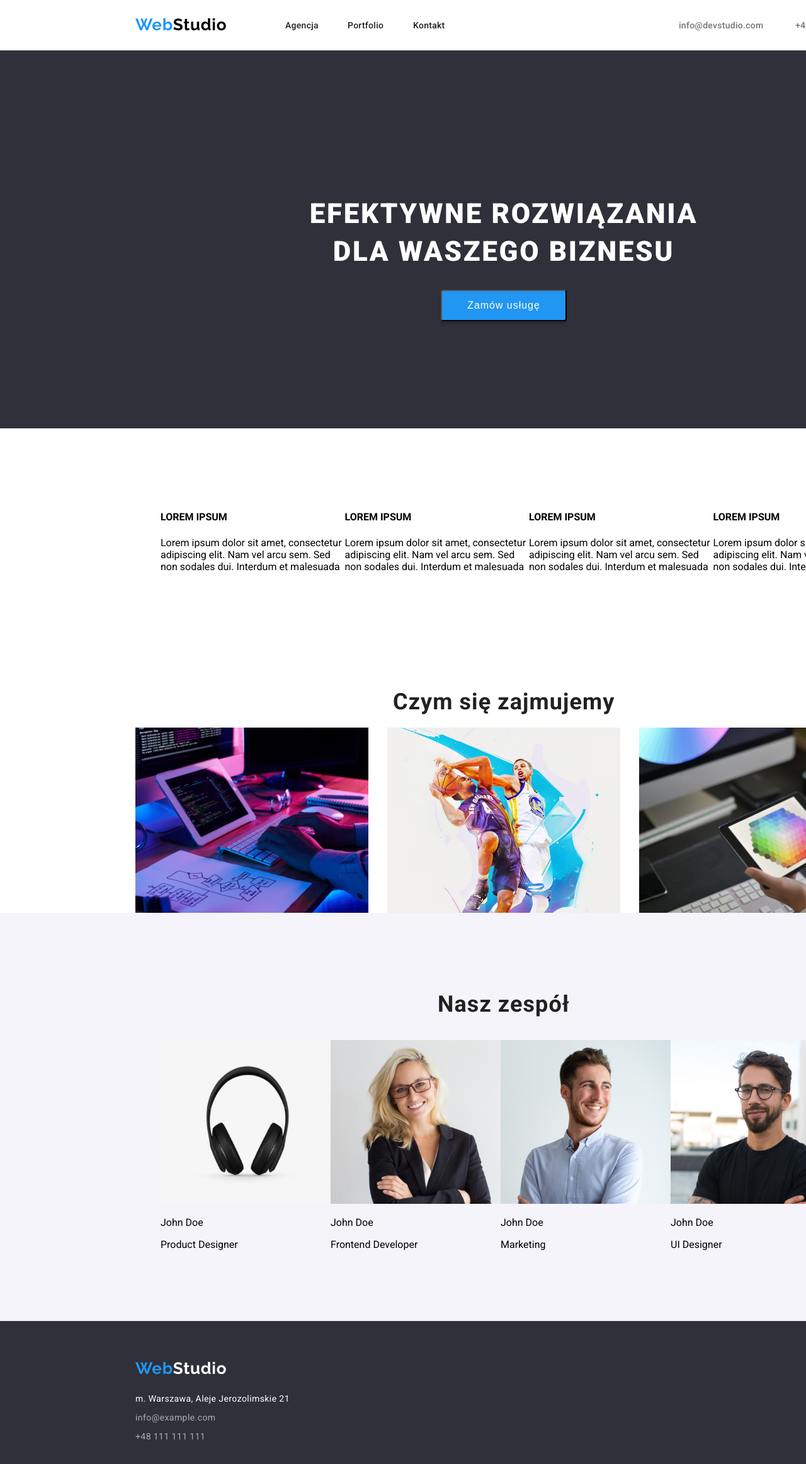
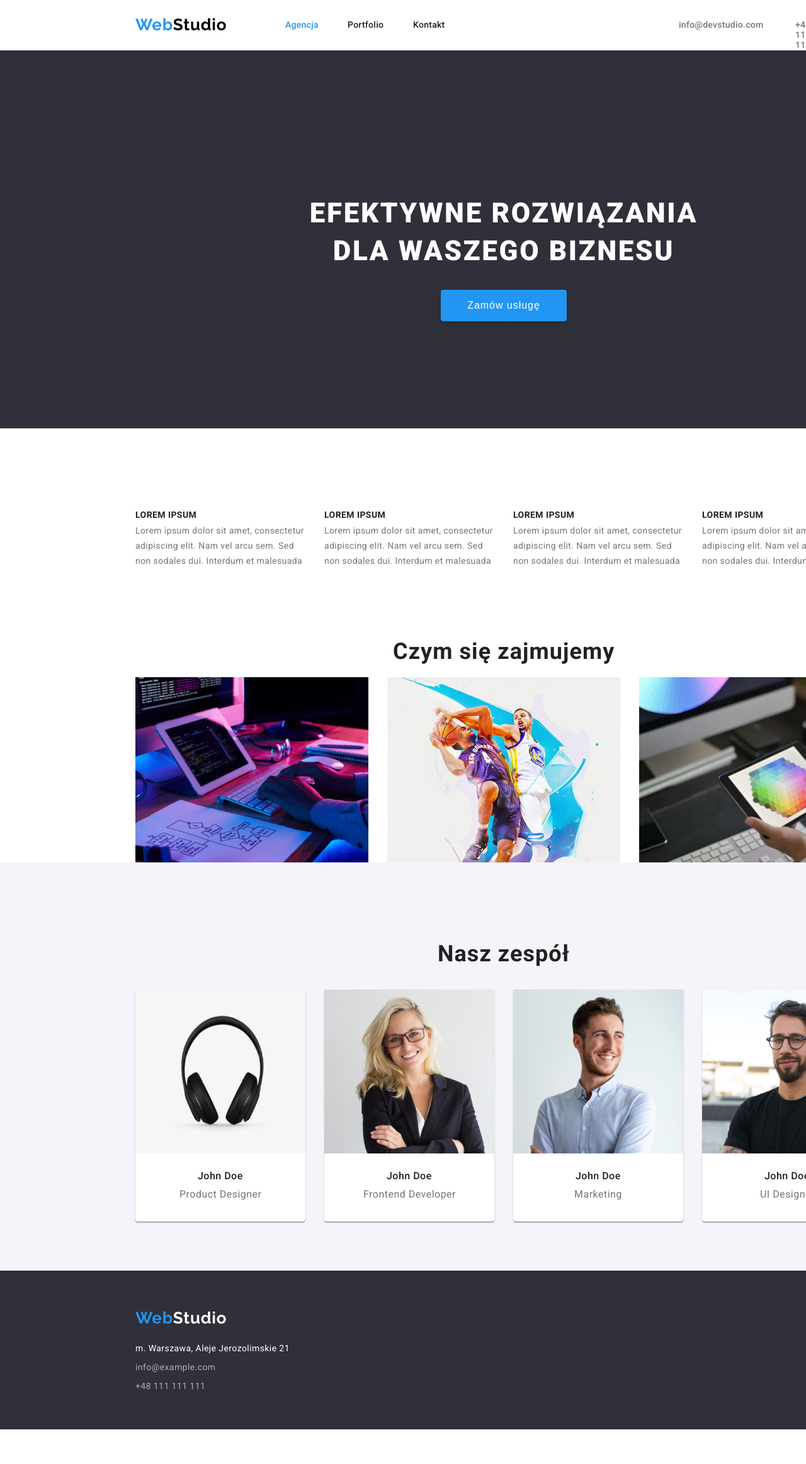
Before and after one commit to AdrianWojtowicz/goit-markup-hw-02, a plain HTML site: page index.html in a window 1280 px wide. Shown: the top 2324 px of the page at 63% size. After the commit the page ends 2269 px from the top, so only its background shows below. Drawn offline with Linux system fonts and the light colour scheme; files whose address does not match are found by name.

Commit message:
html+css part 2

```diff
--- a/css/styles.css
+++ b/css/styles.css
@@ -9,10 +9,9 @@
     left: 215px;
     top: 24px;
     font-family: Raleway;
-    font-style: normal;
     font-weight: bold;
     font-size: 26px;
-    line-height: 31px;
+    line-height: 1.19;
     letter-spacing: 0.03em;
     color: #000000;
     text-decoration: none;
@@ -28,17 +27,29 @@
     height: 16px;
     left: 453px;
     top: 32px;
-    font-family: Roboto;
-    font-style: normal;
     font-weight: 500;
     font-size: 14px;
-    line-height: 16px;
+    line-height: 1.14;
     letter-spacing: 0.02em;
     color: #212121;
     text-decoration: none;
 }
-.agencja:hover {
+.agencja:hover,
+.agencja:focus {
     color: #2196F3;
+}
+.agencja-aktywny {
+    position: absolute;
+    width: 53px;
+    height: 16px;
+    left: 453px;
+    top: 32px;
+    font-weight: 500;
+    font-size: 14px;
+    line-height: 1.14;
+    letter-spacing: 0.02em;
+    text-decoration: none;
+    color: #2196f3;
 }
 
 .portfolio {
@@ -47,17 +58,30 @@
     height: 16px;
     left: 552px;
     top: 32px;
-    font-family: Roboto;
-    font-style: normal;
     font-weight: 500;
     font-size: 14px;
-    line-height: 16px;
+    line-height: 1.14;
     letter-spacing: 0.02em;
     color: #212121;
     text-decoration: none;
 }
 
-.portfolio:hover {
+.portfolio-aktywny {
+    position: absolute;
+    width: 58px;
+    height: 16px;
+    left: 552px;
+    top: 32px;
+    font-weight: 500;
+    font-size: 14px;
+    line-height: 1.14;
+    letter-spacing: 0.02em;
+    color: #2196F3;
+    text-decoration: none;
+}
+
+.portfolio:hover,
+.portfolio:focus {
     color: #2196F3;
 }
 
@@ -67,18 +91,26 @@
     height: 16px;
     left: 656px;
     top: 32px;
-    font-family: Roboto;
-    font-style: normal;
     font-weight: 500;
     font-size: 14px;
-    line-height: 16px;
+    line-height: 1.14;
     letter-spacing: 0.02em;
     color: #212121;
     text-decoration: none;
 }
 
-.kontakt:hover {
+.kontakt:hover,
+.kontakt:focus,
+.tel-menu:hover,
+.tel-menu:focus,
+.email-menu:hover,
+.email-menu:focus,
+.mail-footer:hover,
+.mail-footer:focus,
+.tel-footer:hover,
+.tel-footer:focus {
     color: #2196F3;
+    cursor: pointer;
 }
 
 .email-menu {
@@ -87,38 +119,23 @@
     height: 16px;
     left: 1078px;
     top: 32px;
-    font-family: Roboto;
-    font-style: normal;
     font-weight: 500;
     font-size: 14px;
-    line-height: 16px;
+    line-height: 1.14;
     letter-spacing: 0.02em;
     color: #757575;
 }
 
-.email-menu:hover {
-    color: #2196F3;
-    cursor: pointer;
-}
-
 .tel-menu {
     position: absolute;
-    width: 110px;
     height: 16px;
     left: 1263px;
     top: 32px;
-    font-family: Roboto;
-    font-style: normal;
     font-weight: 500;
     font-size: 14px;
-    line-height: 16px;
+    line-height: 1.14;
     letter-spacing: 0.02em;
     color: #757575;
-}
-
-.tel-menu:hover {
-    color: #2196F3;
-    cursor: pointer;
 }
 
 .header {
@@ -136,11 +153,9 @@
     height: 120px;
     left: 452px;
     top: 200px;
-    font-family: Roboto;
-    font-style: normal;
     font-weight: 900;
     font-size: 44px;
-    line-height: 60px;
+    line-height: 1.36;
     text-align: center;
     letter-spacing: 0.06em;
     text-transform: uppercase;
@@ -154,15 +169,11 @@
     left: 700px;
     top: 380px;
     background: #2196F3;
+    font-size: 16px;
+    letter-spacing: 0.06em;
+    color: #FFFFFF;
     box-shadow: 0px 4px 4px rgba(0, 0, 0, 0.15);
     border-radius: 4px;
-}
-
-.zamow-usluge {
-    font-size: 16px;
-    line-height: 30px;
-    letter-spacing: 0.06em;
-    color: #FFFFFF;
 }
 
 .tabela-atuty {
@@ -172,10 +183,59 @@
     left: 215px;
     top: 774px;
     list-style: none;
-    white-space: wrap;
     display: flex;
 }
 
+.t1 {
+    position: absolute;
+    width: 270px;
+    height: 101px;
+    left: 0px;
+}
+
+.t2 {
+    position: absolute;
+    width: 270px;
+    height: 101px;
+    left: 300px;
+}
+
+.t3 {
+    position: absolute;
+    width: 270px;
+    height: 101px;
+    left: 600px;
+}
+
+.t4 {
+    position: absolute;
+    width: 270px;
+    height: 101px;
+    left: 900px;
+}
+
+.t1-naglowek, .t2-naglowek, .t3-naglowek, .t4-naglowek {
+    position: absolute;
+    width: 270px;
+    height: 16px;
+    font-weight: bold;
+    font-size: 14px;
+    line-height: 1,14;
+    letter-spacing: 0.03em;
+    text-transform: uppercase;
+    color: #212121;
+}
+
+.t1-tresc, .t2-tresc, .t3-tresc, .t4-tresc {
+    position: absolute;
+    width: 270px;
+    height: 75px;
+    top: 26px;
+    font-size: 14px;
+    line-height: 24px;
+    letter-spacing: 0.03em;
+    color: #757575;
+}
 
 .zajecia {
     position: absolute;
@@ -187,19 +247,14 @@
 
 .zajecia-naglowek {
     position: absolute;
-    width: 352px;
-    height: 42px;
     left: 409px;
-    top: 969px;
-    font-family: Roboto;
-    font-style: normal;
+    top: 889px;
     font-weight: bold;
     font-size: 36px;
     line-height: 42px;
     text-align: center;
     letter-spacing: 0.03em;
     color: #212121;
-    white-space: nowrap;
 }
 
 .box1 {
@@ -207,8 +262,7 @@
     width: 370px;
     height: 294px;
     left: 0px;
-    top: 1061px;
-    white-space: wrap;
+    top: 981px;
 }
 
 .box2 {
@@ -216,7 +270,7 @@
     width: 370px;
     height: 294px;
     left: 400px;
-    top: 1061px;
+    top: 981px;
 }
 
 .box3 {
@@ -224,7 +278,7 @@
     width: 370px;
     height: 294px;
     left: 800px;
-    top: 1061px;
+    top: 981px;
 }
 
 .zespol {
@@ -232,43 +286,143 @@
     width: 1600px;
     height: 648px;
     left: 0px;
-    top: 1449px;
+    top: 1369px;
     background: #F5F4FA;
 }
 
 .nasz-zespol {
     position: absolute;
-    width: 210px;
-    height: 42px;
     left: 695px;
-    top: 1543px;
-    font-family: Roboto;
-    font-style: normal;
+    top: 1463px;
     font-weight: bold;
     font-size: 36px;
     line-height: 42px;
     text-align: center;
     letter-spacing: 0.03em;
     color: #212121;
-    white-space: nowrap;
 }
+
 .tabela-zespol {
     list-style: none;
-    display: inline;
     position: absolute;
     width: 1170px;
     height: 368px;
     left: 215px;
-    top: 1635px;
+    top: 1555px;
     display: flex;
 }
 
-.footer {
+.zespol-1 {
+    position: absolute;
+    width: 270px;
+    height: 368px;
+    left: 0px;
+    background: #FFFFFF;
+    box-shadow: 0px 1px 3px rgba(0, 0, 0, 0.12), 0px 1px 1px rgba(0, 0, 0, 0.14), 0px 2px 1px rgba(0, 0, 0, 0.2);
+    border-radius: 0px 0px 4px 4px;
+}
+
+.zespol-2 {
+    position: absolute;
+    width: 270px;
+    height: 368px;
+    left: 300px;
+    background: #FFFFFF;
+    box-shadow: 0px 1px 3px rgba(0, 0, 0, 0.12), 0px 1px 1px rgba(0, 0, 0, 0.14), 0px 2px 1px rgba(0, 0, 0, 0.2);
+    border-radius: 0px 0px 4px 4px;
+}
+
+.zespol-3 {
+    position: absolute;
+    width: 270px;
+    height: 368px;
+    left: 600px;
+    background: #FFFFFF;
+    box-shadow: 0px 1px 3px rgba(0, 0, 0, 0.12), 0px 1px 1px rgba(0, 0, 0, 0.14), 0px 2px 1px rgba(0, 0, 0, 0.2);
+    border-radius: 0px 0px 4px 4px;
+}
+
+.zespol-4 {
+    position: absolute;
+    width: 270px;
+    height: 368px;
+    left: 900px;
+    background: #FFFFFF;
+    box-shadow: 0px 1px 3px rgba(0, 0, 0, 0.12), 0px 1px 1px rgba(0, 0, 0, 0.14), 0px 2px 1px rgba(0, 0, 0, 0.2);
+    border-radius: 0px 0px 4px 4px;
+}
+
+.zespol-1-imie, .zespol-2-imie, .zespol-3-imie, .zespol-4-imie {
+    position: absolute;
+    left: 99px;
+    top: 270px;
+    font-weight: 500;
+    font-size: 16px;
+    line-height: 19px;
+    text-align: center;
+    letter-spacing: 0.03em;
+    color: #212121;
+}
+
+.zespol-1-stan {
+    position: absolute;
+    left: 70px;
+    top: 299px;
+    font-size: 16px;
+    line-height: 19px;
+    text-align: center;
+    letter-spacing: 0.03em;
+    color: #757575;
+}
+
+.zespol-2-stan {
+    position: absolute;
+    left: 62px;
+    top: 299px;
+    font-size: 16px;
+    line-height: 19px;
+    text-align: center;
+    letter-spacing: 0.03em;
+    color: #757575;
+}
+
+.zespol-3-stan {
+    position: absolute;
+    left: 97px;
+    top: 299px;
+    font-size: 16px;
+    line-height: 19px;
+    text-align: center;
+    letter-spacing: 0.03em;
+    color: #757575;
+}
+
+.zespol-4-stan {
+    position: absolute;
+    left: 92px;
+    top: 299px;
+    font-size: 16px;
+    line-height: 19px;
+    text-align: center;
+    letter-spacing: 0.03em;
+    color: #757575;
+}
+
+.footer-agencja {
     position: absolute;
     width: 1600px;
     height: 252px;
     left: 0px;
-    top: 2097px;
+    top: 2017px;
+    background: #2F303A;
+}
+
+.footer-portfolio {
+    position: absolute;
+    width: 1600px;
+    height: 252px;
+    left: 0px;
+    top: 1628px;
     background: #2F303A;
 }
 
@@ -279,7 +433,6 @@ height: 31px;
     left: 215px;
     top: 60px;
     font-family: Raleway;
-font-style: normal;
     font-weight: bold;
     font-size: 26px;
     line-height: 31px;
@@ -297,9 +450,7 @@ text-decoration: none;
     height: 21px;
     left: 215px;
     top: 111px;
-    font-family: Roboto;
     font-style: normal;
-    font-weight: normal;
     font-size: 14px;
     line-height: 24px;
     letter-spacing: 0.03em;
@@ -313,9 +464,7 @@ text-decoration: none;
     height: 21px;
     left: 215px;
     top: 141px;
-    font-family: Roboto;
     font-style: normal;
-    font-weight: normal;
     font-size: 14px;
     line-height: 24px;
     letter-spacing: 0.03em;
@@ -328,9 +477,7 @@ text-decoration: none;
     height: 21px;
     left: 215px;
     top: 171px;
-    font-family: Roboto;
     font-style: normal;
-    font-weight: normal;
     font-size: 14px;
     line-height: 24px;
     letter-spacing: 0.03em;
@@ -345,12 +492,136 @@ text-decoration: none;
     width: 572px;
     height: 54px;
     left: 510px;
-    top: 94px;
+    top: 174px;
     list-style: none;
     display: flex;
+}
+
+button {
+    position: absolute;
+    height: 38px;
+    background: #F5F4FA;
+    box-shadow: 0px 3px 1px rgba(0, 0, 0, 0.1), 0px 1px 2px rgba(0, 0, 0, 0.08), 0px 2px 2px rgba(0, 0, 0, 0.12);
+    border-radius: 4px;
+    border: none;
+    cursor:pointer;
+    font-weight: 500;
+    font-size: 16px;
+    text-align: center;
+    letter-spacing: 0.03em;
+    color: #212121;
+}
+
+button:hover {
+    background: #2196F3;
+    color: #fff;
+}
+
+.b1 {
+    width: 121px;
+    left: 0px;
+}
+
+.b2 {
+    width: 93px;
+    left: 129px;
+}
+
+.b3 {
+    width: 114px;
+    left: 230px;
+}
+
+.b4{
+    width: 91px;
+    left: 352px;
+}
+
+.b5 {
+    width: 121px;
+    left: 451px;
 }
 
 .projekty {
     display: flex;
     list-style: none;
 }
+
+.kontener {
+    position: absolute;
+    width: 370px;
+    height: 404px;
+    background: #FFFFFF;
+    box-shadow: 0px 1px 3px rgba(0, 0, 0, 0.12), 0px 1px 1px rgba(0, 0, 0, 0.14), 0px 2px 1px rgba(0, 0, 0, 0.2);
+    border-radius: 0px 0px 4px 4px;
+    border: 1px solid #EEEEEE;
+    box-sizing: border-box;
+}
+
+.projekt1 {
+    left: 215px;
+    top: 262px;
+}
+
+.projekt2 {
+    left: 615px;
+    top: 262px;
+}
+
+.projekt3 {
+    left: 1015px;
+    top: 262px;
+}
+
+.projekt4 {
+    left: 215px;
+    top: 696px;
+}
+
+.projekt5 {
+    left: 615px;
+    top: 696px;
+}
+
+.projekt6 {
+    left: 1015px;
+    top: 696px;
+}
+
+.projekt7 {
+    left: 215px;
+    top: 1130px;
+}
+
+.projekt8 {
+    left: 615px;
+    top: 1130px;
+}
+
+.projekt9 {
+    left: 1015px;
+    top: 1130px;
+}
+
+.projekt-tytul {
+    position: absolute;
+    left: 24px;
+    top: 294px;
+    font-weight: bold;
+    font-size: 18px;
+    line-height: 36px;
+    letter-spacing: 0.06em;
+    color: #212121;
+}
+
+.projekt-podpis {
+    position: absolute;
+    width: 322px;
+    height: 30px;
+    left: 24px;
+    top: 337px;
+    font-size: 16px;
+    line-height: 30px;
+    letter-spacing: 0.03em;
+    color: #757575;
+}
--- a/index.html
+++ b/index.html
@@ -20,7 +20,7 @@
         <div class="menu">
             <span><a class="logo-header" href="index.html"><span class="web">Web</span>Studio</a></span>
             <nav>
-                <a class="agencja" href="http://paw-am.pl">Agencja</a>
+                <a class="agencja-aktywny" href="index.html">Agencja</a>
                 <a class="portfolio" href="portfolio.html">Portfolio</a>
                 <a class="kontakt" href="#kontakt">Kontakt</a>
             </nav>
@@ -28,31 +28,31 @@
             <span class="tel-menu">+48 111 111 111</span>
         </div>
         <div class="header">
-            <h1 class="efektywne">EFEKTYWNE ROZWIĄZANIA DLA WASZEGO BIZNESU</h1>
-            <span><button class="button-zamow-usluge" type="button"><span class="zamow-usluge">Zamów usługę</span></button></span>
+            <h1 class="efektywne">efektywne rozwiązania dla waszego biznesu</h1>
+            <span><button class="button-zamow-usluge" type="button">Zamów usługę</button></span>
         </div>
     </header>
 
     <main>
         <div>
             <ul class="tabela-atuty">
-                <li class="T1">
-                    <h4>LOREM IPSUM</h4>
-                    <p>Lorem ipsum dolor sit amet, consectetur adipiscing elit. Nam vel arcu sem. Sed non sodales dui. Interdum et malesuada</p>
+                <li class="t1">
+                    <h4 class="t1-naglowek">Lorem ipsum</h4>
+                    <p class="t1-tresc">Lorem ipsum dolor sit amet, consectetur adipiscing elit. Nam vel arcu sem. Sed non sodales dui. Interdum et malesuada</p>
                 </li>
-                <li class="T2">
-                    <h4>LOREM IPSUM</h4>
-                    <p>Lorem ipsum dolor sit amet, consectetur adipiscing elit. Nam vel arcu sem. Sed non sodales dui. Interdum et
+                <li class="t2">
+                    <h4 class="t2-naglowek">Lorem ipsum</h4>
+                    <p class="t2-tresc">Lorem ipsum dolor sit amet, consectetur adipiscing elit. Nam vel arcu sem. Sed non sodales dui. Interdum et
                     malesuada</p>
                 </li>
-                <li>
-                    <h4>LOREM IPSUM</h4>
-                    <p>Lorem ipsum dolor sit amet, consectetur adipiscing elit. Nam vel arcu sem. Sed non sodales dui. Interdum et
+                <li class="t3">
+                    <h4 class="t3-naglowek">Lorem ipsum</h4>
+                    <p class="t4-tresc">Lorem ipsum dolor sit amet, consectetur adipiscing elit. Nam vel arcu sem. Sed non sodales dui. Interdum et
                         malesuada</p>
                 </li>
-                <li>
-                    <h4>LOREM IPSUM</h4>
-                    <p>Lorem ipsum dolor sit amet, consectetur adipiscing elit. Nam vel arcu sem. Sed non sodales dui. Interdum et
+                <li class="t4">
+                    <h4 class="t4-naglowek">Lorem ipsum</h4>
+                    <p class="t4-tresc">Lorem ipsum dolor sit amet, consectetur adipiscing elit. Nam vel arcu sem. Sed non sodales dui. Interdum et
                         malesuada</p>
                 </li>
             </ul>
@@ -80,38 +80,38 @@
         <section class="zespol"></section>>
             <h2 class="nasz-zespol">Nasz zespół</h2>
             <ul class="tabela-zespol">
-                <li>
+                <li class="zespol-1">
                     <img
                     src="images/4.jpg"
                     alt="Jedna z osób z naszego zespołu"
                     width="270"
-                    height="260"/><p>John Doe</p><p>Product Designer</p>
+                    height="260"/><p class="zespol-1-imie">John Doe</p><p class="zespol-1-stan">Product Designer</p>
                 </li>
-                <li>
+                <li class="zespol-2">
                     <img
                     src="images/5.jpg"
                     alt="Jedna z osób z naszego zespołu"
                     width="270"
-                    height="260"/><p>John Doe</p><p>Frontend Developer</p>
+                    height="260"/><p class="zespol-2-imie">John Doe</p><p class="zespol-2-stan">Frontend Developer</p>
                 </li>
-                <li>
+                <li class="zespol-3">
                     <img
                     src="images/6.jpg"
                     alt="Jedna z osób z naszego zespołu"
                     width="270"
-                    height="260"/><p>John Doe</p><p>Marketing</p>
+                    height="260"/><p class="zespol-3-imie">John Doe</p><p class="zespol-3-stan">Marketing</p>
                 </li>
-                <li>
+                <li class="zespol-4">
                     <img
                     src="images/7.jpg"
                     alt="Jedna z osób z naszego zespołu"
                     width="270"
-                    height="260"/><p>John Doe</p><p>UI Designer</p>
+                    height="260"/><p class="zespol-4-imie">John Doe</p><p class="zespol-4-stan">UI Designer</p>
                 </li>
             </ul>
         </section>
     </main>
-    <footer class="footer">
+    <footer class="footer-agencja">
         <div>
             <a class="logo-footer" href="index.html"><span class="web">Web</span><span class="studio-footer">Studio</span></a>
         </div>
```
Also changed, not shown: portfolio.html (+26 -26 lines), 2 other files. Lines whose indentation alone changed are shown as unchanged.
